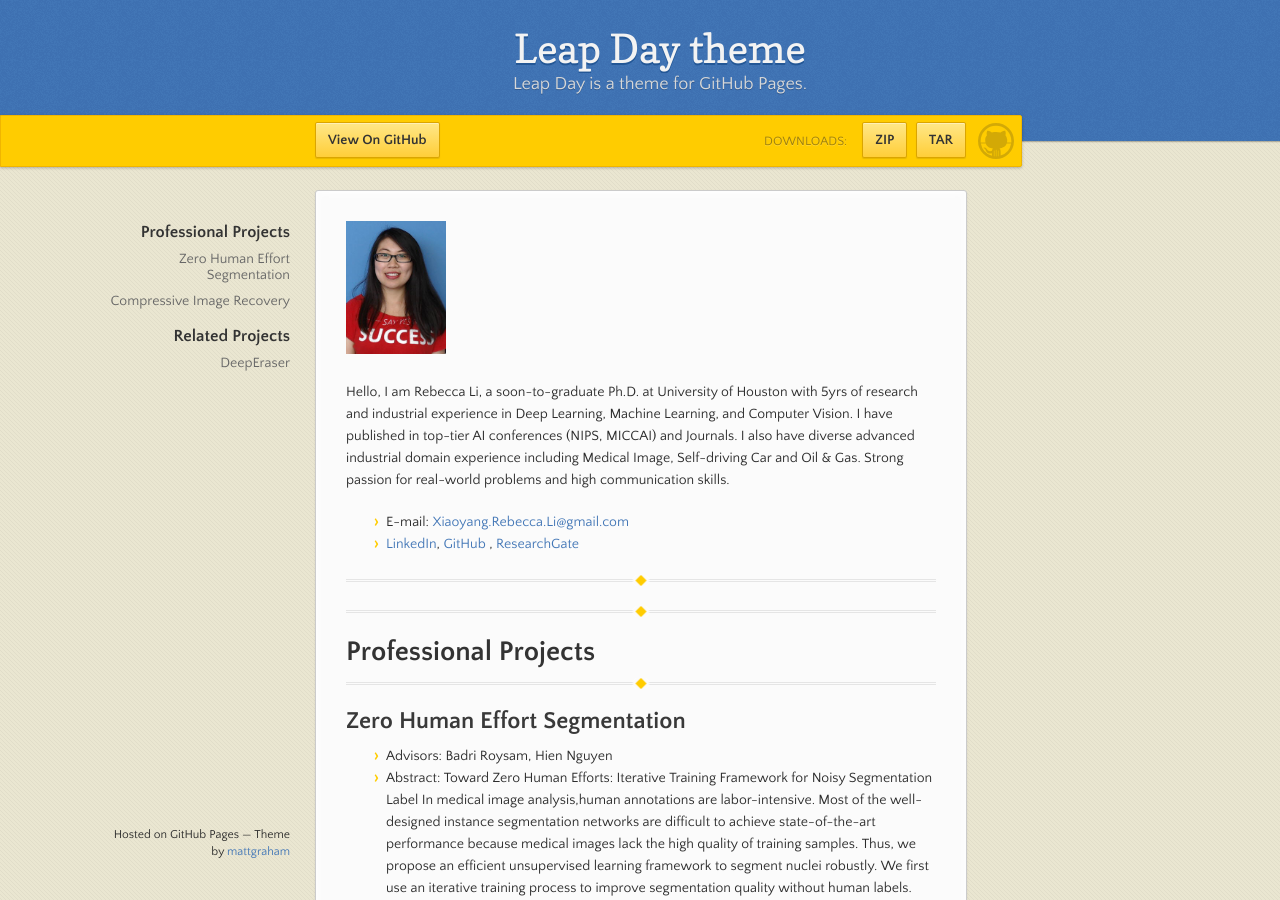
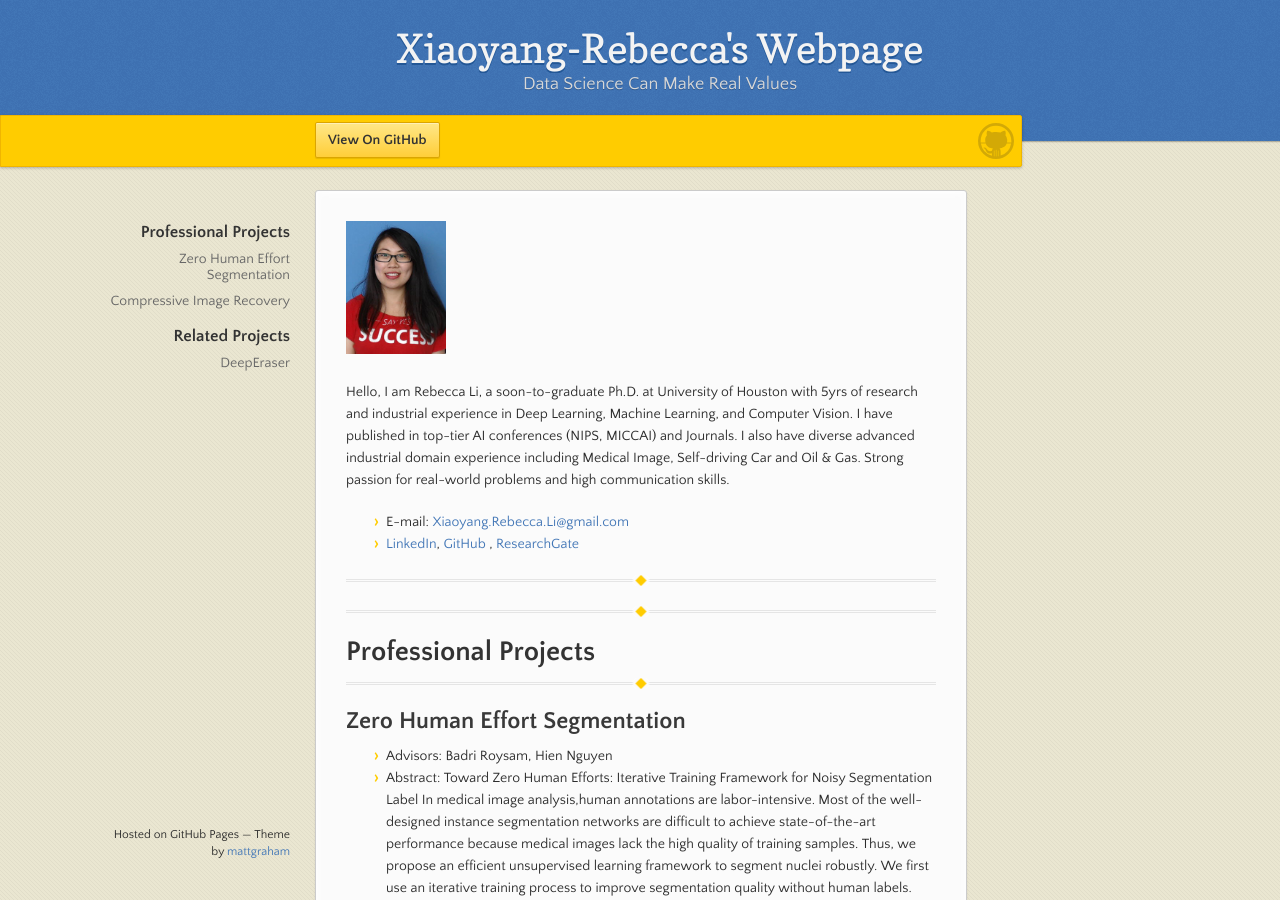
Before and after one commit to Xiaoyang-Rebecca/xiaoyang-rebecca.github.io, a Jekyll site: the page built from index.md, in a window 1280 px wide and 900 px high. Built offline with Jekyll 4.4.1, drawn with Linux system fonts in a browser that asks for light colours; our own code applies the rules of GitHub Pages for plain Markdown files.

Commit message:
simplified

```diff
--- a/_config.yml
+++ b/_config.yml
@@ -1,5 +1,5 @@
-title: Leap Day theme
-description: Leap Day is a theme for GitHub Pages.
-show_downloads: true
+title: Xiaoyang-Rebecca's Webpage
+description: Data Science Can Make Real Values
+show_downloads: false
 google_analytics:
 theme: jekyll-theme-leap-day
--- a/index.md
+++ b/index.md
@@ -45,10 +45,10 @@
 
 - Flow Chart
 
-<img src="https://github.com/Xiaoyang-Rebecca/DeepEraser/blob/master/demos/flowchart.jpg" width="500" class="inline"/>
+<img src="./figures/Slide3.PNG" width="500" class="inline"/>
 
 - Video
-<img src="https://github.com/Xiaoyang-Rebecca/DeepEraser/blob/master/demos/clip1_borded.gif" width="250" class="inline"/>
-<img src="https://github.com/Xiaoyang-Rebecca/DeepEraser/blob/master/demos/clip1_erased.gif" width="250" class="inline"/>
+<img src="./figures/clip1_borded.gif" width="250" class="inline"/>
+<img src="./figures/clip1_erased.gif" width="250" class="inline"/>
 
 [[code]](https://github.com/Xiaoyang-Rebecca/DeepEraser)
```
Also changed, not shown: figures/Segmentation.PNG, figures/Slide3.PNG, 3 other files.
